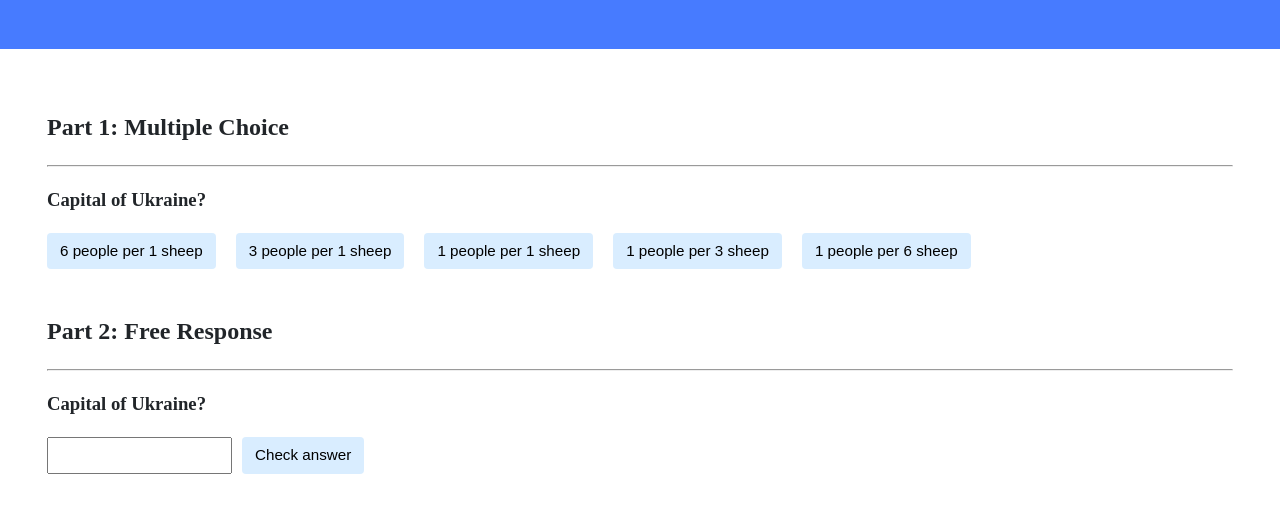
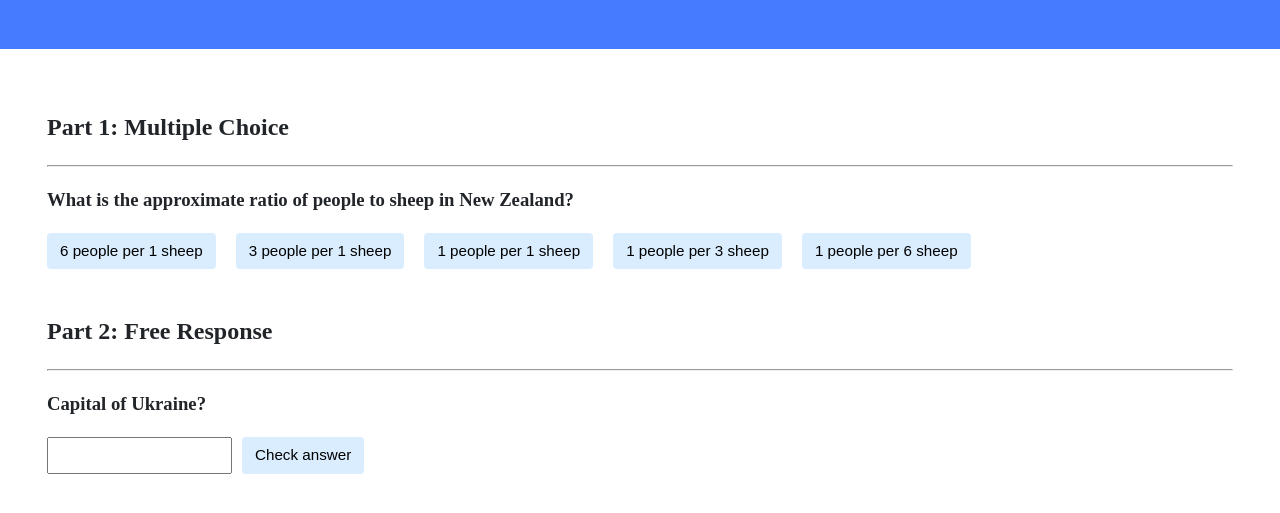
Before and after one commit to whitedustking/trivia, a plain HTML site: page index.html in a window 1280 px wide. Shown: the part 151-664 px from the top of the page. Drawn offline with Linux system fonts and the light colour scheme.

Commit message:
Update index.html

```diff
--- a/index.html
+++ b/index.html
@@ -18,7 +18,7 @@
             <div class="section">
                 <h2>Part 1: Multiple Choice </h2>
                 <hr>
-                <h3>Capital of Ukraine?</h3>
+                <h3>What is the approximate ratio of people to sheep in New Zealand?</h3>
                 <div class="buttons-group">
                     <div>
                         <button id="01" class="btn-q1">6 people per 1 sheep</button>
```
